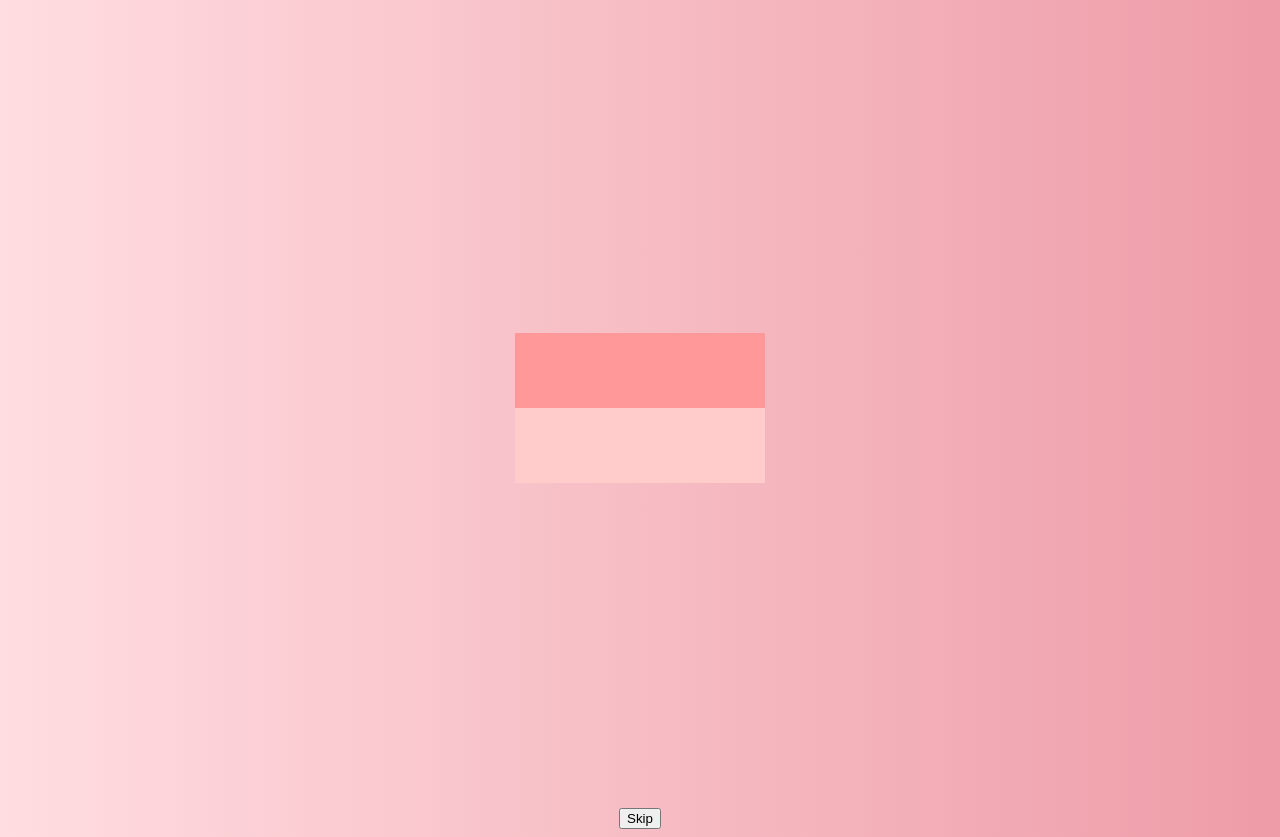
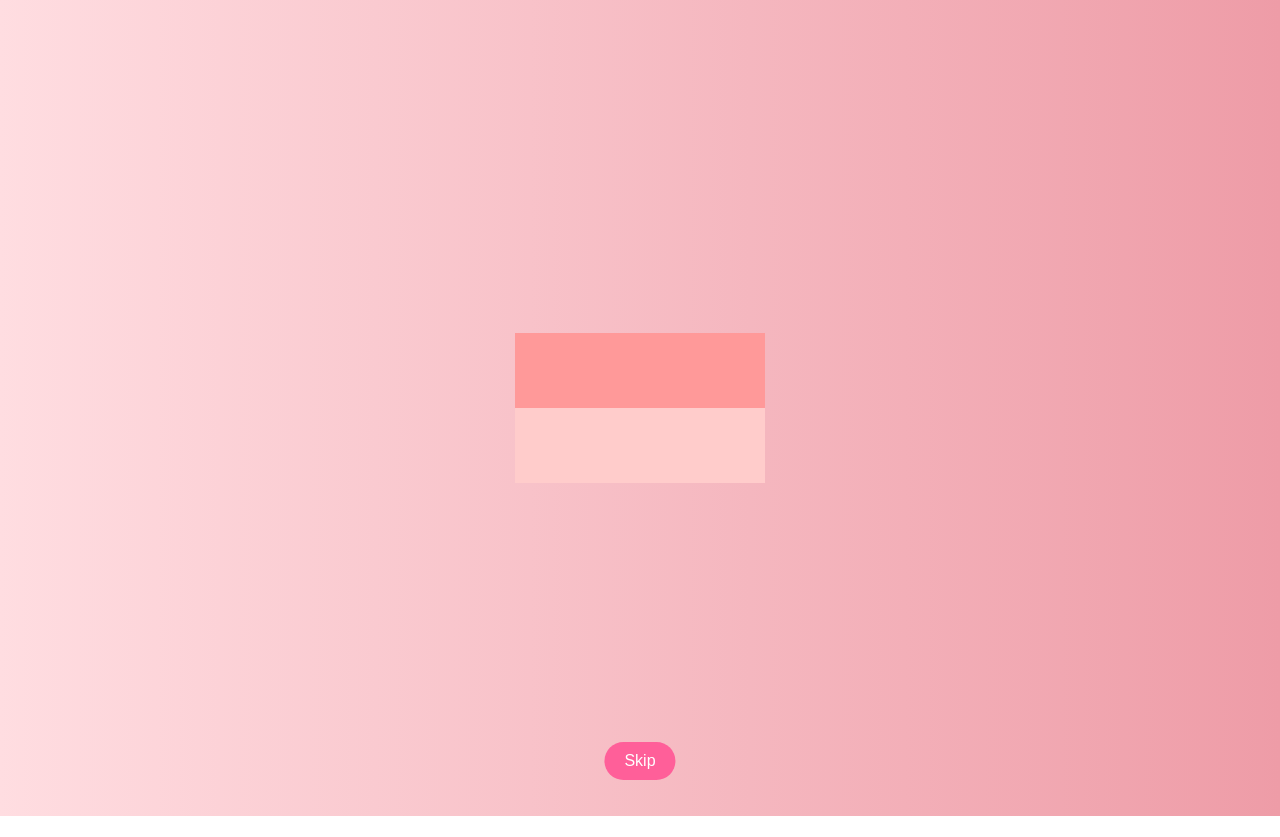
Before and after one commit to BunBunSeo/NurOfMyLife-Sofi, a plain HTML site: page index.html in a window 1280 px wide. After the commit the page ends 816 px from the top, so only its background shows below. Drawn offline with Linux system fonts and the light colour scheme.

Commit message:
Update style.css

```diff
--- a/style.css
+++ b/style.css
@@ -103,3 +103,27 @@ body {
     0% { transform: translateY(0); }
     100% { transform: translateY(-10px); }
 }
+
+/* Add Skip Button Styling */
+#skip-container {
+    position: absolute;
+    bottom: 20px;
+    left: 50%;
+    transform: translateX(-50%);
+    z-index: 20;
+}
+
+#skip-button {
+    background-color: #ff5f99;
+    color: white;
+    border: none;
+    padding: 10px 20px;
+    font-size: 1rem;
+    border-radius: 20px;
+    cursor: pointer;
+    transition: background-color 0.3s ease;
+}
+
+#skip-button:hover {
+    background-color: #ff3f7f;
+}
```
